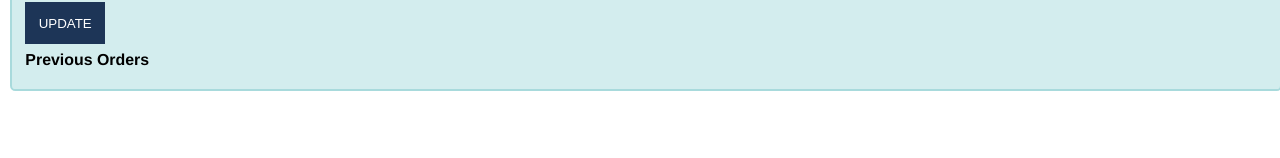
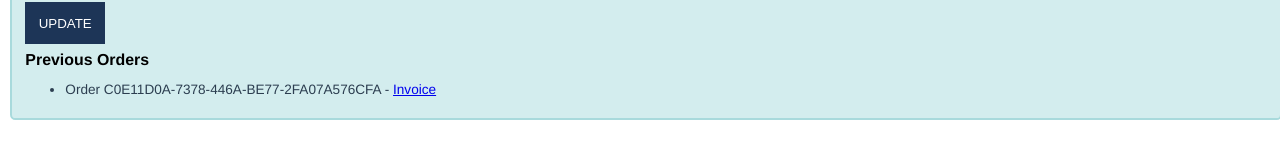
Before and after one commit to checkly/danube-store, a Vue app in the folder vue/: page /account in a window 1280 px wide. Shown: the part 550-708 px from the top of the page. Built offline with nearby package versions, Linux system fonts and the light colour scheme; the HTML template or start-up script is replaced by a standard one; what vue-js-modal, vue-resource would draw is missing.

Commit message:
fix: hardcoded pinvoice for previous order

```diff
--- a/vue/src/components/Account.vue
+++ b/vue/src/components/Account.vue
@@ -61,9 +61,10 @@
             <div id="orders">
                 <h3>Previous Orders</h3>
                 <ul>
-                    <li v-for="order in orders" v-bind:key="order.date">
+                    <li>Order C0E11D0A-7378-446A-BE77-2FA07A576CFA - <a href="/static/invoice-20-07-02.pdf" download>Invoice</a></li>
+                    <!-- <li v-for="order in orders" v-bind:key="order.date">
                         Order {{order.id}} - <a href="/static/invoice-20-07-02.pdf" download>Invoice</a>
-                    </li>
+                    </li> -->
                 </ul>
             </div>
         </div>
```
Also changed, not shown: 10 other files (tests, documents, lock files or other folders).
